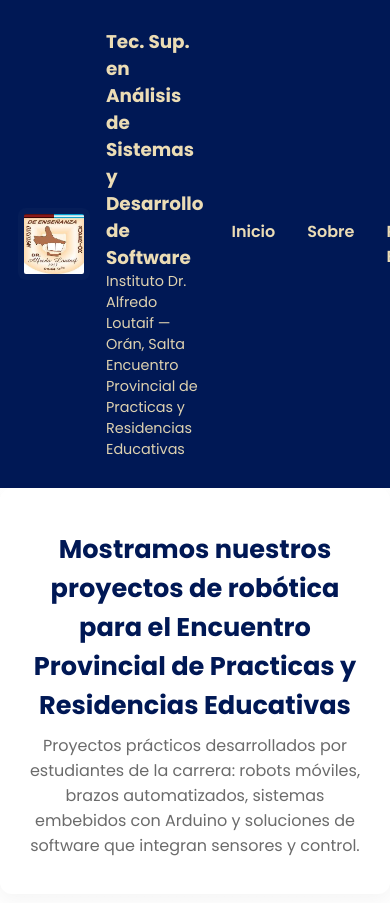
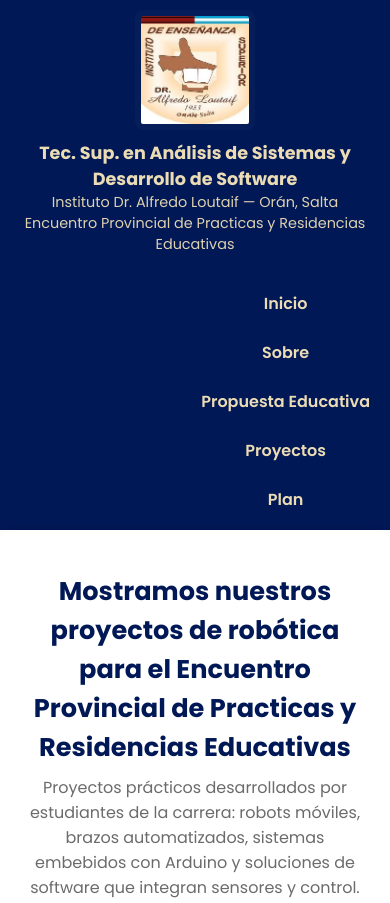
Before and after one commit to Rzeta248/ies.sistema, a plain HTML site: page index.html in a window 390 px wide. Shown: the top 903 px of the page. Drawn offline with Linux system fonts and the light colour scheme.

Commit message:
modificando_css

```diff
--- a/index.css
+++ b/index.css
@@ -43,3 +43,43 @@
     button{background:var(--azul);color:var(--beige);border:none;font-weight:700;cursor:pointer}
 
     footer{padding:18px;text-align:center;color:var(--muted);font-size:.9rem}
+    /* ----- AJUSTES PARA CELULARES ----- */
+@media (max-width: 768px) {
+  header {
+    flex-direction: column;
+    text-align: center;
+    padding: 10px;
+  }
+
+  header .brand {
+    display: flex;
+    flex-direction: column;
+    align-items: center;
+    gap: 10px;
+  }
+
+  header .brand img {
+    width: 120px;
+    height: auto;
+  }
+
+  header .brand h1 {
+    font-size: 1.1rem;
+  }
+
+  header .brand p {
+    font-size: 0.9rem;
+  }
+
+  nav {
+    display: flex;
+    flex-direction: column;
+    align-items: center;
+    gap: 8px;
+    margin-top: 10px;
+  }
+
+  nav a {
+    font-size: 1rem;
+  }
+}
```
